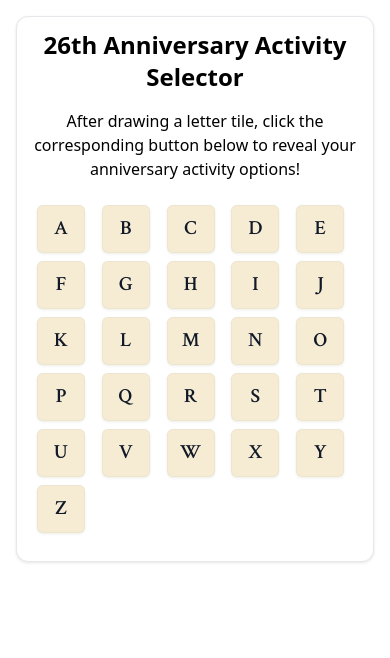
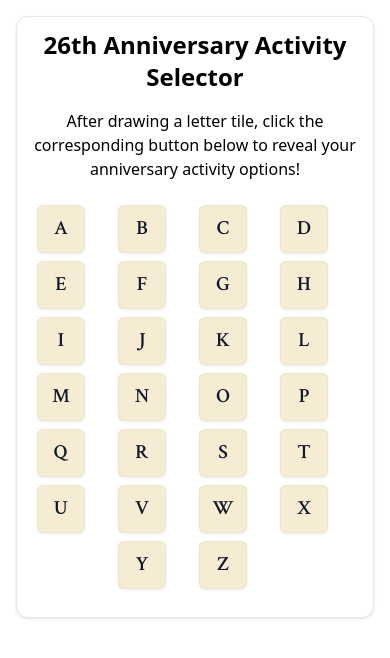
Before and after one commit to smartwatermelon/anniversary, a React (Vite) app: page / in a window 390 px wide. Shown: the top 658 px of the page. Built offline with nearby package versions, Linux system fonts and the light colour scheme.

Commit message:
fix responsive grid for mobile

```diff
--- a/src/index.css
+++ b/src/index.css
@@ -23,22 +23,19 @@
 
   .scrabble-grid {
     display: grid;
-    grid-template-columns: repeat(5, 1fr);
+    grid-template-columns: repeat(4, minmax(0, 1fr));
     gap: 0.5rem;
     margin: 1rem 0.5rem;
     max-width: 500px;
     margin-inline: auto;
     padding: 0 0.5rem;
+    justify-content: center;
   }
 
-  /* Center first row (A, B, C) */
-  .scrabble-grid > button:nth-child(-n+3) {
-    grid-column: 2 span 1;
-  }
-
-  /* Center last row (X, Y, Z) */
-  .scrabble-grid > button:nth-last-child(-n+3) {
-    grid-column: 2 span 1;
+  @media (max-width: 399px) {
+    /* Center the last two letters (Y, Z) */
+    .scrabble-grid > button:nth-last-child(2) { grid-column: 2; }
+    .scrabble-grid > button:nth-last-child(1) { grid-column: 3; }
   }
 
   @media (min-width: 400px) {
@@ -54,14 +51,11 @@
     .scrabble-grid > button:nth-last-child(-n+3) {
       grid-column: auto;
     }
-  }
 
-  @media (min-width: 400px) {
-    .scrabble-grid {
-      grid-template-columns: repeat(7, 1fr);
-      gap: 0.75rem;
-      margin: 1.5rem 0.75rem;
-      padding: 0;
+    /* Reset specific first/last letter positioning */
+    .scrabble-grid > button:nth-child(1),
+    .scrabble-grid > button:nth-last-child(3) {
+      grid-column: auto;
     }
   }
 
```
